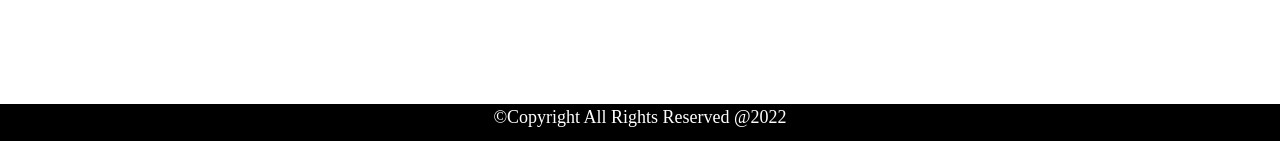
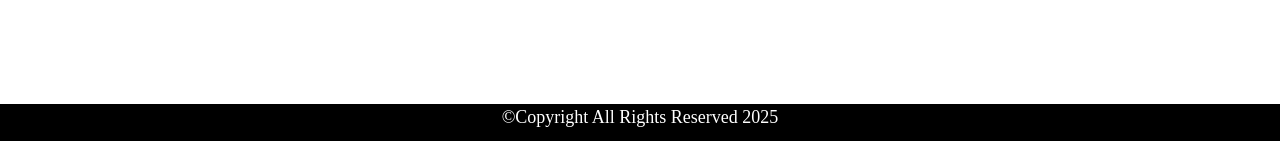
Before and after one commit to AkashRana18/WeatherApp, a Node server app: page / in a window 1280 px wide. Shown: the part 659-800 px from the top of the page. Run offline with Node 20, Linux system fonts and the light colour scheme; some libraries are stand-ins or nearby versions; some web fonts are replaced.

Commit message:
Year Changed

```diff
--- a/templates/partials/footer.hbs
+++ b/templates/partials/footer.hbs
@@ -1,6 +1,6 @@
 <footer>
 
   <div class='footer'>
-    <p>&copy;Copyright All Rights Reserved @2022</p>
+    <p>&copy;Copyright All Rights Reserved 2025</p>
   </div>
 </footer>
```
